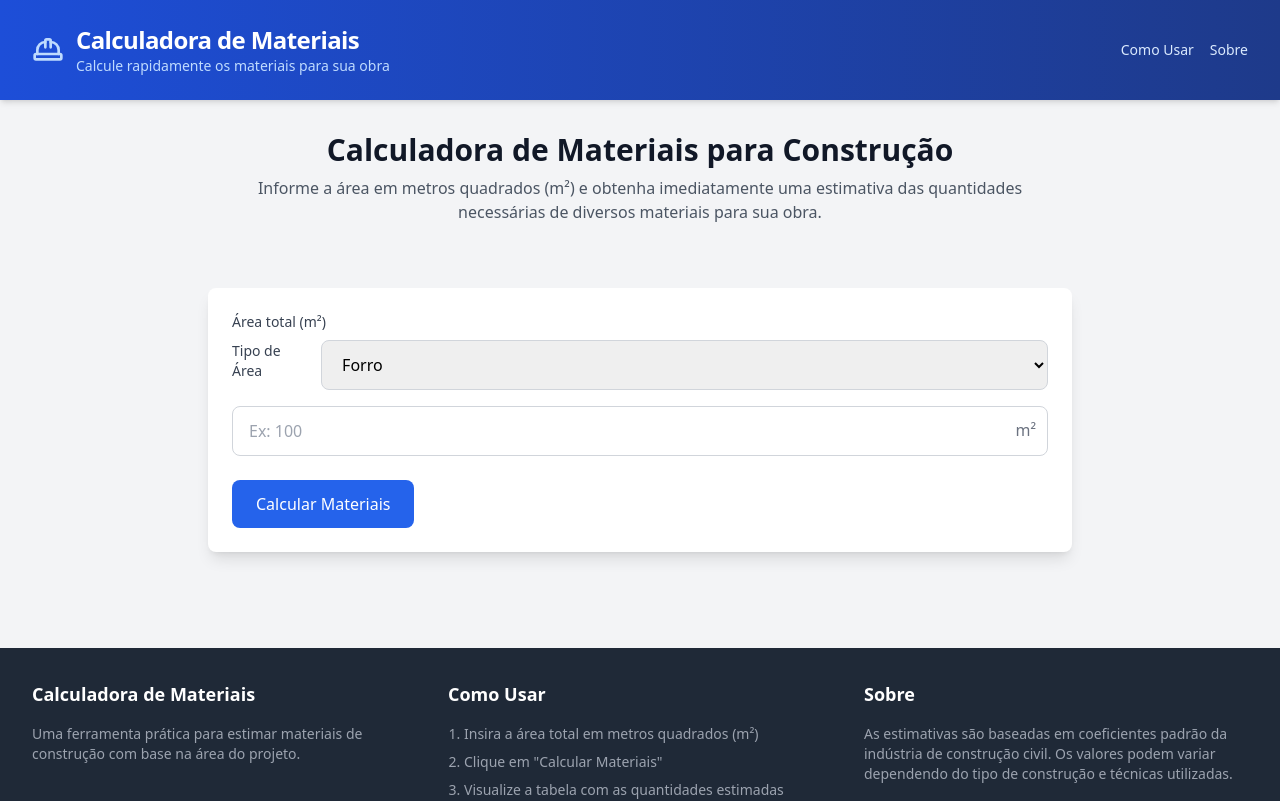
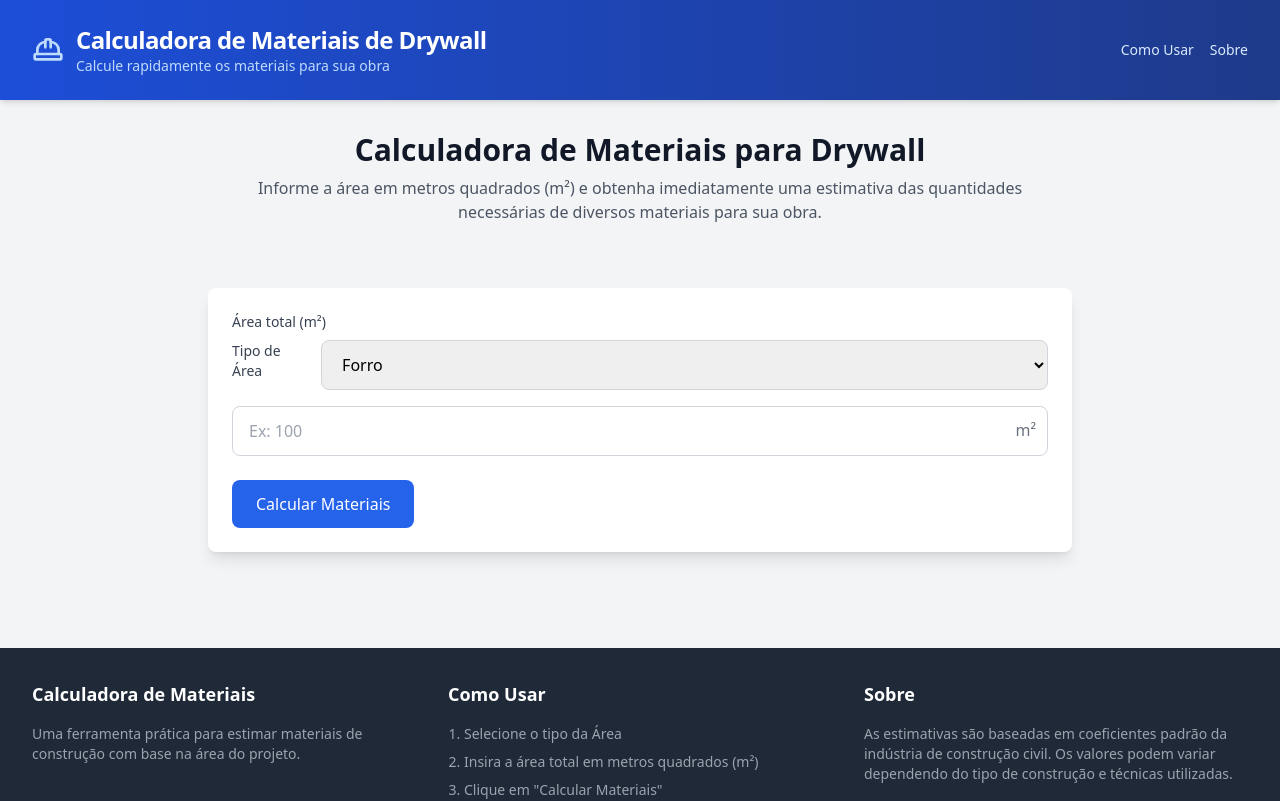
Before and after one commit to rudr1gu/calculadora_drywall, a React (Vite) app: page / in a window 1280 px wide. Shown: the top 801 px of the page. Built offline with nearby package versions, Linux system fonts and the light colour scheme.

Commit message:
:recycle: Refactor App structure: move Calculator component to Layout and update Header title

```diff
--- a/src/App.tsx
+++ b/src/App.tsx
@@ -1,29 +1,13 @@
-import React from 'react';
 import Header from './components/Header';
-import Calculator from './components/Calculator';
 import Footer from './components/Footer';
+import Layout from './components/Layout';
+
 
 function App() {
   return (
     <div className="min-h-screen flex flex-col bg-gray-100">
       <Header />
-
-      <main className="flex-grow">
-        <div className="max-w-7xl mx-auto px-4 py-8 sm:px-6 lg:px-8">
-          <div className="mb-8 text-center">
-            <h2 className="text-3xl font-bold text-gray-900 mb-2">
-              Calculadora de Materiais para Construção
-            </h2>
-            <p className="text-gray-600 max-w-3xl mx-auto">
-              Informe a área em metros quadrados (m²) e obtenha imediatamente uma estimativa
-              das quantidades necessárias de diversos materiais para sua obra.
-            </p>
-          </div>
-
-          <Calculator />
-        </div>
-      </main>
-
+      <Layout />
       <Footer />
     </div>
   );
--- a/src/components/Footer.tsx
+++ b/src/components/Footer.tsx
@@ -15,6 +15,7 @@ const Footer: React.FC = () => {
           <div id="como-usar">
             <h3 className="text-lg font-semibold text-white mb-4">Como Usar</h3>
             <ol className="text-sm text-gray-400 space-y-2 list-decimal pl-4">
+              <li>Selecione o tipo da Área</li>
               <li>Insira a área total em metros quadrados (m²)</li>
               <li>Clique em "Calcular Materiais"</li>
               <li>Visualize a tabela com as quantidades estimadas</li>
--- a/src/components/Header.tsx
+++ b/src/components/Header.tsx
@@ -8,12 +8,12 @@ const Header: React.FC = () => {
         <div className="flex items-center mb-4 md:mb-0">
           <HardHat size={32} className="mr-3 text-blue-200" />
           <div>
-            <h1 className="text-2xl font-bold tracking-tight">Calculadora de Materiais</h1>
+            <h1 className="text-2xl font-bold tracking-tight">Calculadora de Materiais de Drywall</h1>
             <p className="text-blue-200 text-sm">Calcule rapidamente os materiais para sua obra</p>
           </div>
         </div>
 
-        <div className="flex space-x-4">
+        <nav className="flex space-x-4">
           <a
             href="#como-usar"
             className="text-blue-100 hover:text-white text-sm font-medium transition-colors duration-200"
@@ -26,7 +26,7 @@ const Header: React.FC = () => {
           >
             Sobre
           </a>
-        </div>
+        </nav>
       </div>
     </header>
   );
--- /dev/null
+++ b/src/components/Layout.tsx
@@ -0,0 +1,23 @@
+import Calculator from "./Calculator";
+
+const Layout: React.FC = () => {
+    return (
+        <main className="flex-grow">
+            <div className="max-w-7xl mx-auto px-4 py-8 sm:px-6 lg:px-8">
+                <div className="mb-8 text-center">
+                    <h2 className="text-3xl font-bold text-gray-900 mb-2">
+                        Calculadora de Materiais para Drywall
+                    </h2>
+                    <p className="text-gray-600 max-w-3xl mx-auto">
+                        Informe a área em metros quadrados (m²) e obtenha imediatamente uma estimativa
+                        das quantidades necessárias de diversos materiais para sua obra.
+                    </p>
+                </div>
+
+                <Calculator />
+            </div>
+        </main>
+    )
+}
+
+export default Layout;
```
